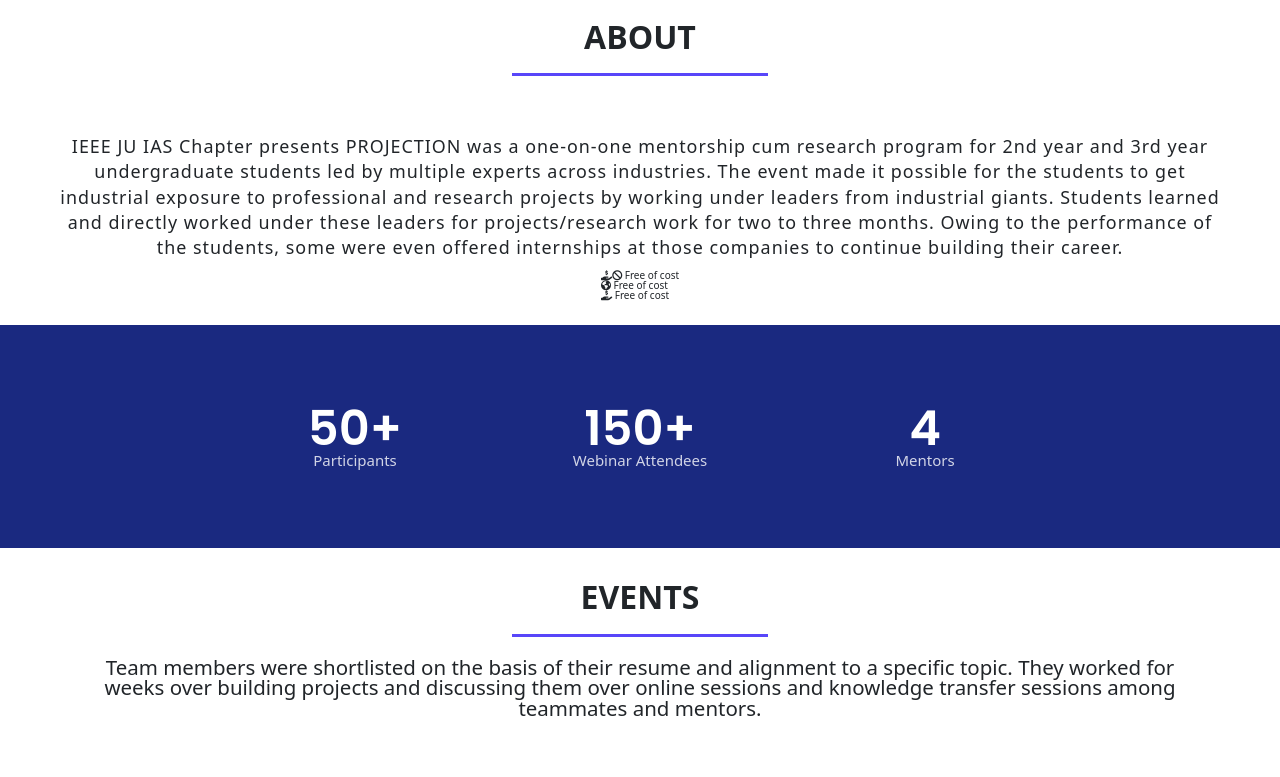
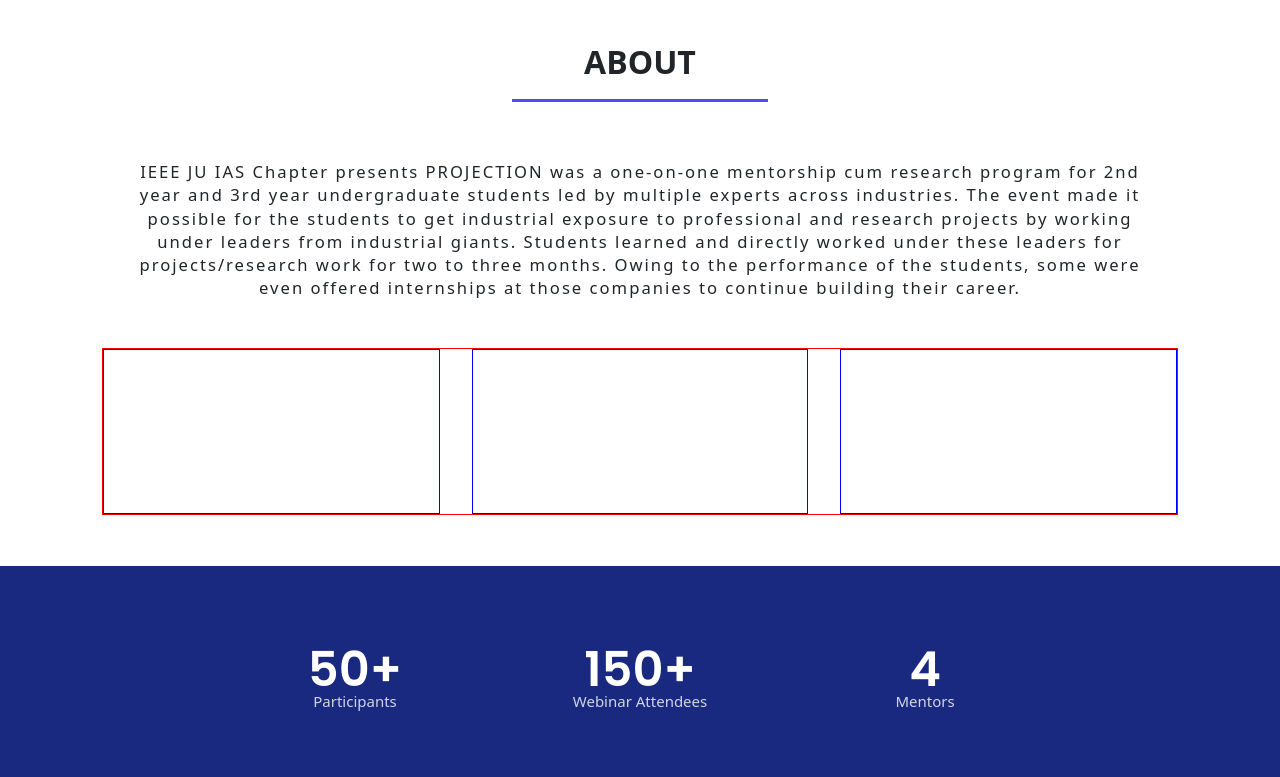
Before and after one commit to AdnanKhurshid26/ieee-projection, a plain HTML site: page index.html in a window 1280 px wide. Shown: the part 840-1617 px from the top of the page. Drawn offline with nearby package versions, Linux system fonts and the light colour scheme; a script that the page names is missing.

Commit message:
decreased section width

```diff
--- a/css/style.css
+++ b/css/style.css
@@ -328,7 +328,7 @@ nav {
 #about {
   width: 100vw;
   margin-top: 2.5vw;
-  padding: 2vw;
+  padding: 4vw 8vw;
   display: flex;
   flex-direction: column;
   justify-content: center;
@@ -337,15 +337,34 @@ nav {
 .about-text {
   margin-top: 3vw;
   width: 95%;
-  font-size: 1.4vw;
+  font-size: 1.3vw;
+  letter-spacing: 2px;
   line-height: 1.4;
-  letter-spacing: 1px;
   text-align: center;
   font-weight: 400;
 }
-
+.about-cards {
+  display: grid;
+  grid-template-columns: 1fr 1fr 1fr;
+  gap: 2.5vw;
+  width: 100%;
+  border: solid 1px red;
+  height: 13vw;
+  margin-top: 3vw;
+}
+.about-card {
+  border: solid 1px blue;
+  display: flex;
+  justify-content: center;
+  align-items: center;
+}
+#event {
+  padding: 2vw 8vw;
+}
 .event-text p {
-  font-size: 1.6vw;
+  font-size: 1.3vw;
+  letter-spacing: 2px;
+  line-height: 1.4;
 }
 
 .event-cards {
--- a/index.html
+++ b/index.html
@@ -113,16 +113,13 @@
     </p>
     <div class="about-cards">
       <div class="about-card">
-        <i class="fas fa-hand-holding-usd"></i><i class="fas fa-ban"></i>
-        Free of cost
+
       </div>
       <div class="about-card">
-        <i class="fas fa-globe-americas"></i>
-        Free of cost
+
       </div>
       <div class="about-card">
-        <i class="fas fa-hand-holding-usd"></i>
-        Free of cost
+
       </div>
     </div>
   </section>
@@ -320,7 +317,7 @@
       </div>
     </div>
     <div class="bottom">
-      <p>Copyrights &copy;2021. All Rights Reserved | Made by Adnan Khurshid</p>
+      <p>Copyrights &copy;2021. All Rights Reserved | Made with ❤️ by Tech Team IEEE JUSB</p>
     </div>
   </footer>
   <!-- End Footer -->
```
